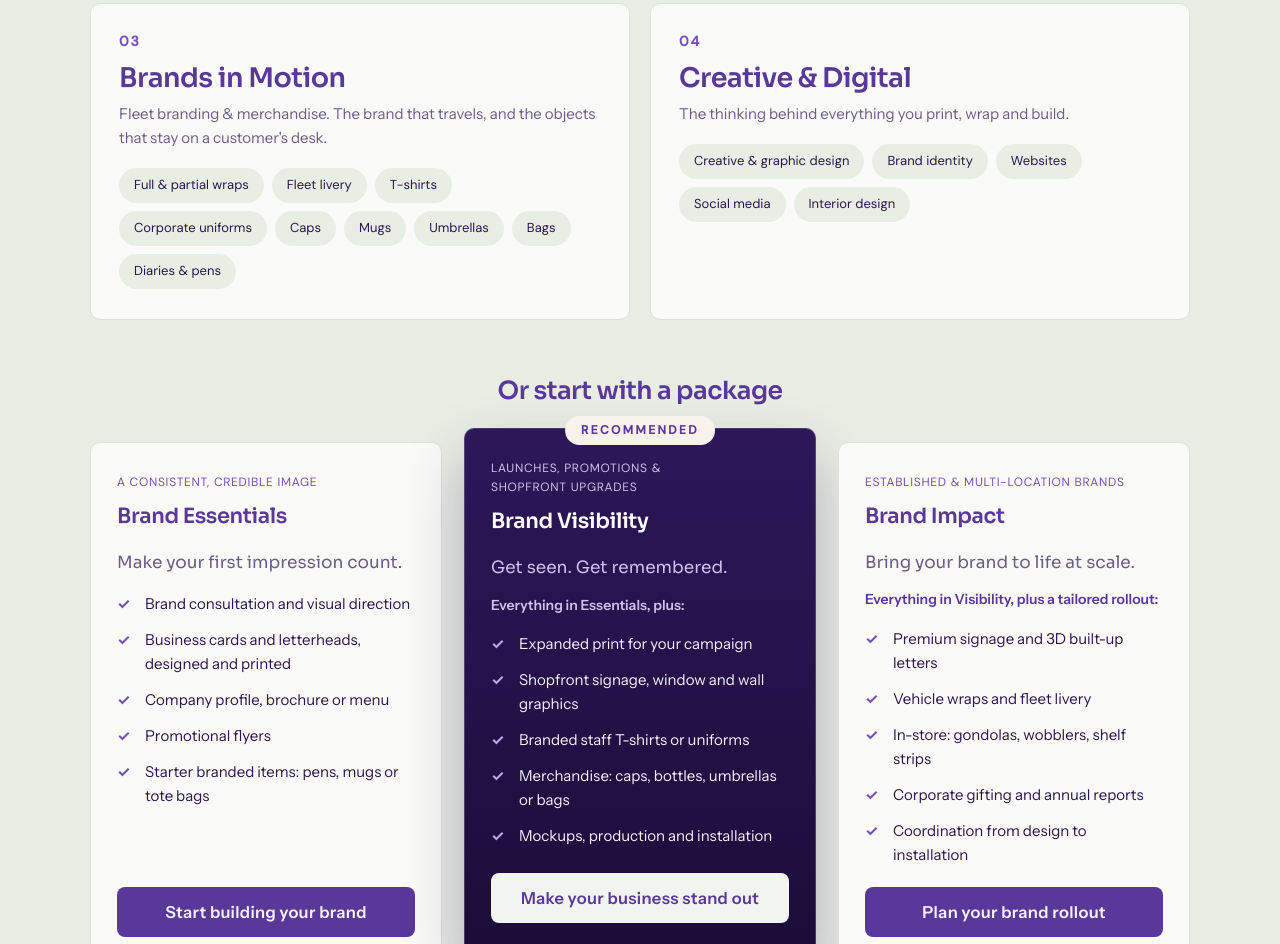
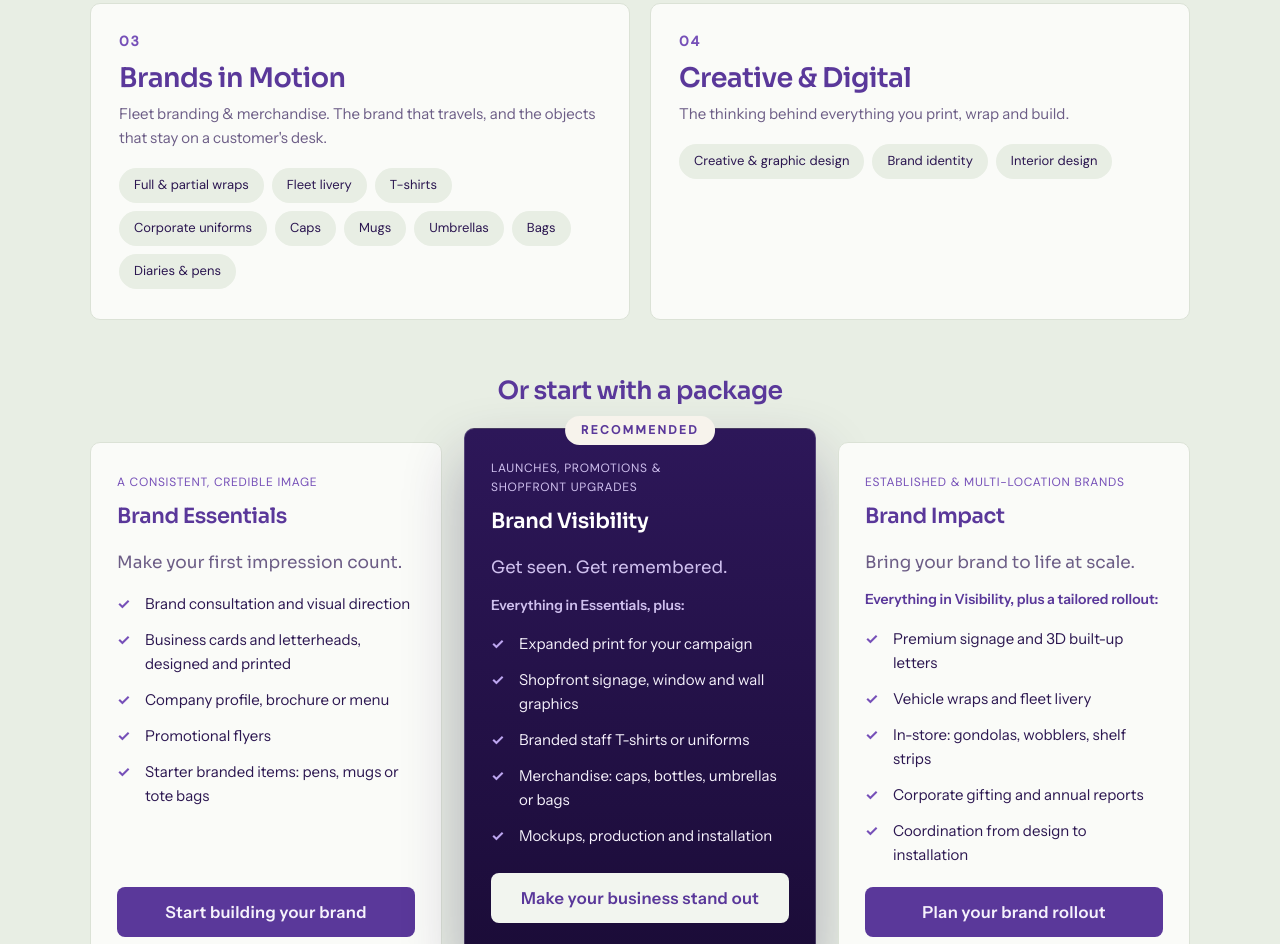
Before and after one commit to Frankoooai/BLUEMEDIA-WHATSAPP-CHATBOT-, a plain HTML site: page index.html in a window 1280 px wide. Shown: the part 3016-3960 px from the top of the page. Drawn offline with nearby package versions, Linux system fonts and the light colour scheme; a web font is replaced by a local one.

Commit message:
Remove Websites and Social media from Creative & Digital
Co-Authored-By: Claude Opus 5.5 <noreply@anthropic.com>
Claude-Session: https://claude.ai/code/session_01AhVZJyU9BFjFmkuDx76bmb

```diff
--- a/index.html
+++ b/index.html
@@ -231,7 +231,7 @@
       <h3>Creative &amp; Digital</h3>
       <p class="line-sub">The thinking behind everything you print, wrap and build.</p>
       <ul class="tags">
-        <li>Creative &amp; graphic design</li><li>Brand identity</li><li>Websites</li><li>Social media</li><li>Interior design</li>
+        <li>Creative &amp; graphic design</li><li>Brand identity</li><li>Interior design</li>
       </ul>
     </article>
   </div>
--- a/services.js
+++ b/services.js
@@ -33,8 +33,6 @@
     // Creative & Digital
     "Creative & graphic design": { d: "Design for anything you need to print, post or present, all in a consistent style that fits your brand." },
     "Brand identity": { d: "Logo, colours, typography and guidelines that give your business a clear, recognisable identity." },
-    "Websites": { d: "A website that represents your brand properly and turns visitors into enquiries." },
-    "Social media": { d: "Social media graphics and campaign artwork that keep your brand consistent across every platform." },
     "Interior design": { d: "Branded interiors for offices, receptions and retail spaces, so your space reflects your brand." },
   };
   const WA = "254182832454";
```
